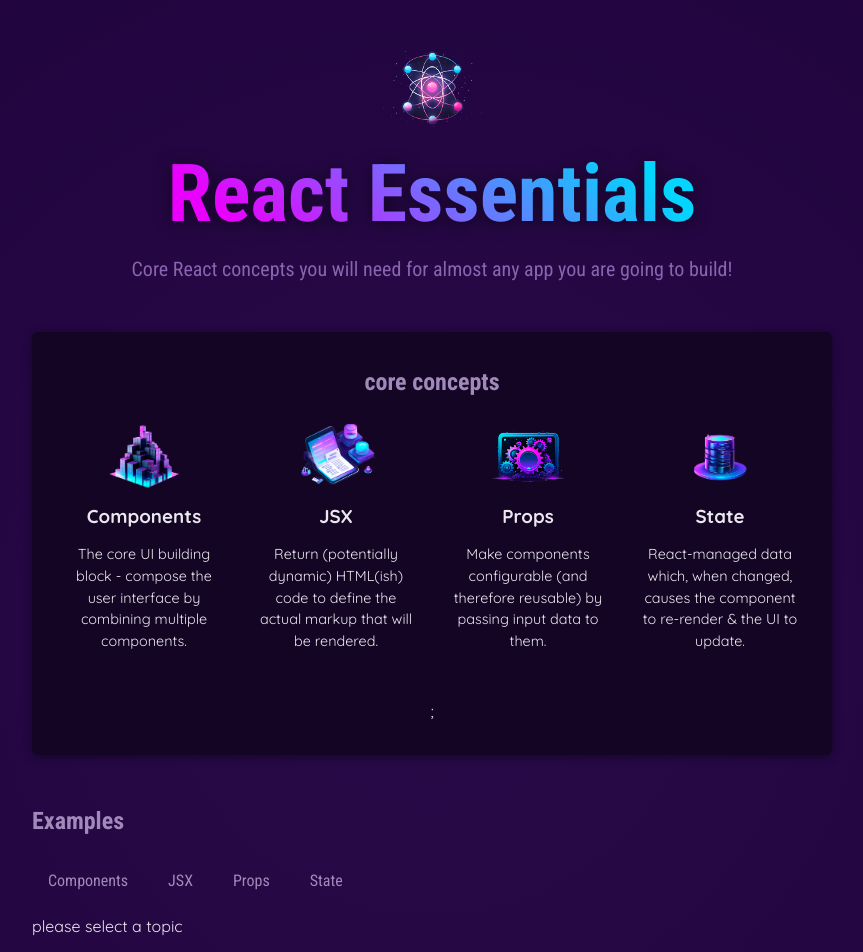
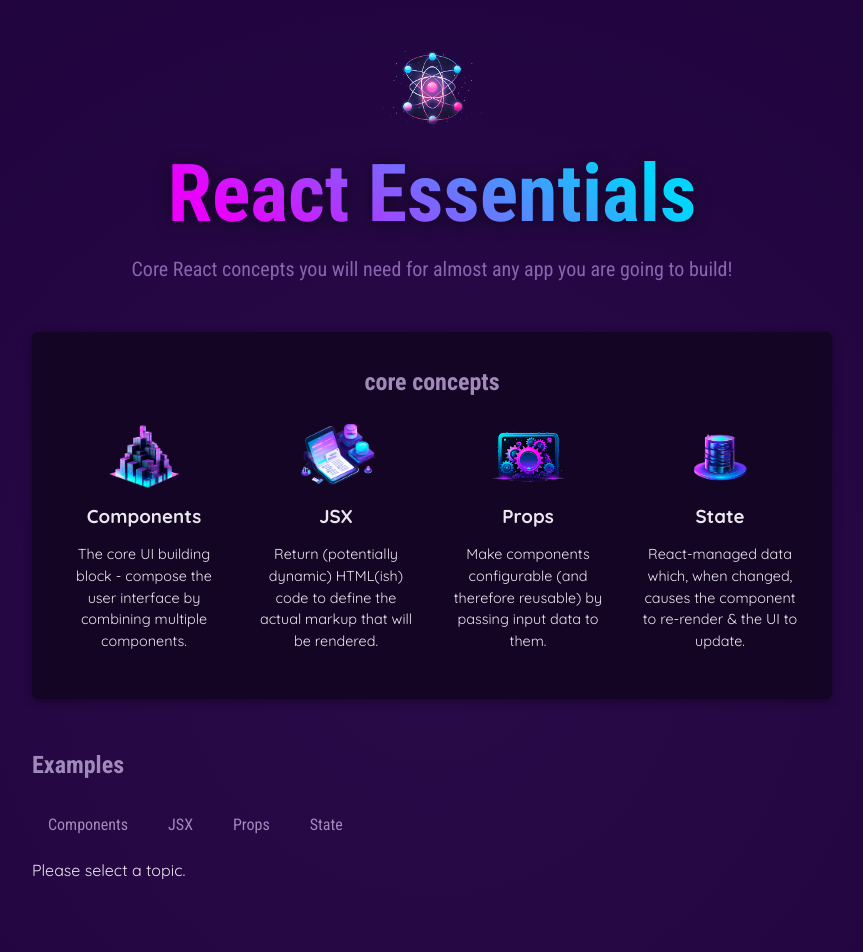
Before and after one commit to henri201/ReactProject_1, a React (Vite) app: page / in a window 1280 px wide. Shown: the top 952 px of the page, without its empty margins (208-1071 px from the left). Built offline with nearby package versions, Linux system fonts and the light colour scheme.

Commit message:
splitting components

```diff
--- a/src/App.jsx
+++ b/src/App.jsx
@@ -1,51 +1,16 @@
-import { useState } from "react";
-import { CORE_CONCEPTS } from "./data.js";
 import Header from "./components/Header/Header.jsx";
-import CoreConcept from "./components/CoreConcepts.jsx";
-import TabButton from "./components/TabButton.jsx";
-import { EXAMPLES } from "./data.js";
+import CoreConcepts from "./components/CoreConcepts.jsx";
+import Examples from "./components/Examples.jsx";
 
 function App() {
-  const [selectedTopic, setSelectedTopic] = useState();
-
-  function handleSelect(selectedButton) {
-    setSelectedTopic(selectedButton);
-    //console.log(selectedTopic)
-  }
   return (
-    <div>
+    <>
       <Header />
       <main>
-        <section id="core-concepts">
-          <h2>core concepts</h2>
-          <ul>
-            {CORE_CONCEPTS.map((conceptItem) => (<CoreConcept key={conceptItem.title} {...conceptItem} />))};
-          </ul>
-        </section>
-        <section id="examples">
-          <h2>Examples</h2>
-          <menu>
-            <TabButton isSelected={selectedTopic === 'components'} onSelect={() => handleSelect("components")}>
-              Components
-            </TabButton>
-            <TabButton isSelected={selectedTopic === 'jsx'} onSelect={() => handleSelect("jsx")}>JSX</TabButton>
-            <TabButton isSelected={selectedTopic === 'props'} onSelect={() => handleSelect("props")}>Props</TabButton>
-            <TabButton onSelect={() => handleSelect("state")}>State</TabButton>
-          </menu>
-          {!selectedTopic ? (
-            <p>please select a topic</p>
-          ) : (
-            <div id="tab-content">
-              <h3> {EXAMPLES[selectedTopic].title}</h3>
-              <p>{EXAMPLES[selectedTopic].description}</p>
-              <pre>
-                <code>{EXAMPLES[selectedTopic].code}</code>
-              </pre>
-            </div>
-          )}
-        </section>
+        <CoreConcepts />
+        <Examples />
       </main>
-    </div>
+    </>
   );
 }
 
--- /dev/null
+++ b/src/components/CoreConcept.jsx
@@ -0,0 +1,9 @@
+export default function CoreConcept({image, title, description}) {
+    return (
+      <li>
+        <img src={image} alt={title} />
+        <h3>{title}</h3>
+        <p>{description}</p>
+      </li>
+    );
+  }
--- a/src/components/CoreConcepts.jsx
+++ b/src/components/CoreConcepts.jsx
@@ -1,9 +1,14 @@
-export default function CoreConcept({image, title, description}) {
+import CoreConcept from './CoreConcept.jsx';
+import { CORE_CONCEPTS } from '../data';
+
+
+export default function CoreConcepts() {
     return (
-      <li>
-        <img src={image} alt={title} />
-        <h3>{title}</h3>
-        <p>{description}</p>
-      </li>
+        <section id="core-concepts">
+          <h2>core concepts</h2>
+          <ul>
+            {CORE_CONCEPTS.map((conceptItem) => (<CoreConcept key={conceptItem.title} {...conceptItem} />))}
+          </ul>
+        </section>
     );
-  }
+}
--- /dev/null
+++ b/src/components/Examples.jsx
@@ -0,0 +1,53 @@
+import { useState } from "react";
+import { EXAMPLES } from "../data";
+import TabButton from "./TabButton";
+
+export default function Examples() {
+  const [selectedTopic, setSelectedTopic] = useState();
+
+  function handleSelect(selectedButton) {
+    setSelectedTopic(selectedButton);
+  }
+
+  let tabContent = <p>Please select a topic.</p>;
+
+  if (selectedTopic) {
+    tabContent = (
+      <div id="tab-content">
+        <h3> {EXAMPLES[selectedTopic].title}</h3>
+        <p>{EXAMPLES[selectedTopic].description}</p>
+        <pre>
+          <code>{EXAMPLES[selectedTopic].code}</code>
+        </pre>
+      </div>
+    );
+  }
+
+  return (
+    <section id="examples">
+      <h2>Examples</h2>
+      <menu>
+        <TabButton
+          isSelected={selectedTopic === "components"}
+          onSelect={() => handleSelect("components")}
+        >
+          Components
+        </TabButton>
+        <TabButton
+          isSelected={selectedTopic === "jsx"}
+          onSelect={() => handleSelect("jsx")}
+        >
+          JSX
+        </TabButton>
+        <TabButton
+          isSelected={selectedTopic === "props"}
+          onSelect={() => handleSelect("props")}
+        >
+          Props
+        </TabButton>
+        <TabButton onSelect={() => handleSelect("state")}>State</TabButton>
+      </menu>
+      {tabContent}
+    </section>
+  );
+}
```
